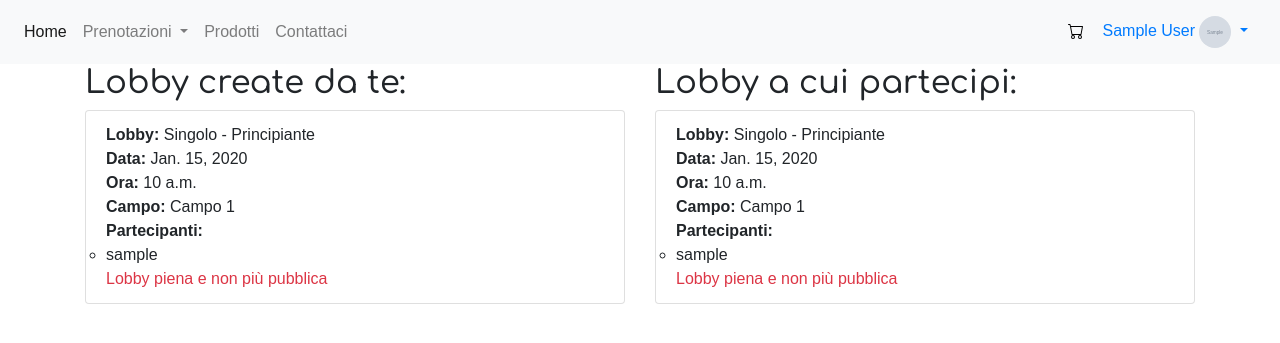
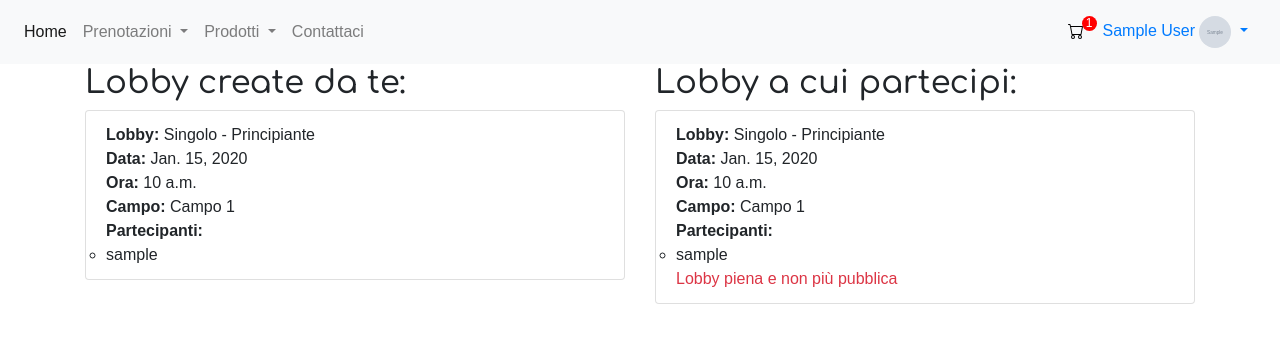
Before and after one commit to garrati-0/circolo-tennis, a Django app: page /prenotazioni/mie-lobbies/ in a window 1280 px wide. Shown: the top 343 px of the page. Run offline with Django 4.2, Linux system fonts and the light colour scheme; a user stored in the database is signed in; tables that the repository leaves empty hold one stand-in row (values such as "Sample post"); grey boxes marked "Sample" are stand-in pictures; some libraries are stand-ins or nearby versions; some web fonts are replaced.

Commit message:
Add new files and update existing files

```diff
--- a/circolo_tennis/administration/views.py
+++ b/circolo_tennis/administration/views.py
@@ -79,7 +79,7 @@ def aggiungi_prodotto(request):
         new_image = request.FILES.get('new_image')
         new_info = request.POST.get('new_info')  # Aggiunto per ottenere le informazioni
         new_description = request.POST.get('new_description')  # Aggiunto per ottenere la descrizione
-
+        new_category = request.POST.get('new_category')
         new_image_name = new_image.name if new_image else None  # Ottieni il nome dell'immagine
 
         if new_product and new_price and new_image:
@@ -89,7 +89,8 @@ def aggiungi_prodotto(request):
                 imagine=new_image,
                 nomeimg=new_image_name,  # Salva il nome dell'immagine
                 informazioni=new_info,
-                descrizione=new_description
+                descrizione=new_description,
+                categoria=new_category
             )
 
             return redirect('administration_dashboard')  # Redirect alla pagina di successo dopo l'aggiunta del prodotto
--- a/circolo_tennis/carrelo/views.py
+++ b/circolo_tennis/carrelo/views.py
@@ -14,6 +14,7 @@ from django.contrib import messages
 
 @login_required
 def carrello(request):
+    num = Preferiti.objects.filter(user=request.user).count()
     user = request.user
     myproducts = Preferiti.objects.filter(user=user).select_related('prodotto')
     costo_totale = myproducts.aggregate(Sum('prodotto__prezzo'))['prodotto__prezzo__sum'] or 0
@@ -24,7 +25,9 @@ def carrello(request):
         'myproducts': myproducts,
         'user': user,
         'costo_totale': costo_totale,
-        'indirizzi': indirizzi
+        'indirizzi': indirizzi,
+        'num': num,
+
     }
     return HttpResponse(template.render(context, request))
 
@@ -34,6 +37,7 @@ from django.shortcuts import get_object_or_404
 def rimuovi(request, prodotto_id):
     user = request.user
     preferito = get_object_or_404(Preferiti, pk=prodotto_id, user=user)  # Ottieni l'istanza dei preferiti dell'utente
+    preferito.decrement_counter()
     preferito.delete()  # Elimina l'istanza dei preferiti
     return redirect('carrello')
 
--- a/circolo_tennis/contattacci/views.py
+++ b/circolo_tennis/contattacci/views.py
@@ -14,8 +14,12 @@ from django.shortcuts import render, redirect, get_object_or_404
 # Create your views here.
 # Create your views here.
 def contattacci(request):
+    num = Preferiti.objects.filter(user=request.user).count()
+    context = {
+        'num': num,
+    }
 
-    return render(request, 'contattacci.html')
+    return render(request, 'contattacci.html', context)
 
 
 from django.shortcuts import render
--- a/circolo_tennis/home/templates/navbar.html
+++ b/circolo_tennis/home/templates/navbar.html
@@ -21,7 +21,26 @@
         position: absolute; /* Imposta il menu a comparsa come assoluto */
         top: 100%; /* Posiziona il menu sotto il link del profilo */
         left: 0; /* Allinea il menu con il bordo sinistro del contenitore */
+
     }
+
+    .cart-icon {
+        position: relative;
+      }
+
+      .cart-counter {
+        position: absolute;
+        top: -4px;
+        right: -10px;
+        background-color: red;
+        font-size: 12px;
+        color: white;
+        border-radius: 50%;
+        width: 15px;
+        height: 15px;
+        text-align: center;
+        line-height: 15px; /* Imposta line-height uguale all'altezza del contenitore */
+      }
 </style>
 </head>
 <body>
@@ -54,8 +73,14 @@
                 <a class="nav-link" href="{% url "prenotazioni" %}">Prenotazioni</a>
             </li>
             {% endif %}
-            <li class="nav-item">
-                <a class="nav-link" href="{% url "prodotti" %}">Prodotti</a>
+            <li class="nav-item dropdown">
+                <a class="nav-link dropdown-toggle" href="#" id="navbarDropdownMenuLink" role="button" data-toggle="dropdown" aria-haspopup="true" aria-expanded="false">
+                    Prodotti
+                </a>
+                <div class="dropdown-menu" aria-labelledby="navbarDropdownMenuLink">
+                    <a class="dropdown-item" href="{% url 'prodotti' categoria='racchette' %}">Racchette</a>
+                    <a class="dropdown-item" href="{% url 'prodotti' categoria='abbigliamento' %}">Abbigliamento</a>
+                </div>
             </li>
             <li class="nav-item">
                 <a class="nav-link" href="{% url "contattacci"%}">Contattaci</a>
@@ -73,7 +98,7 @@
                   </svg>
               </a>
               <div class="cart-counter">
-
+               {{num}}
             </div>
           </div>
 
--- a/circolo_tennis/prenotazioni/templates/le_tue_lobby.html
+++ b/circolo_tennis/prenotazioni/templates/le_tue_lobby.html
@@ -19,7 +19,7 @@
                                 <li>{{ partecipante.username }}</li>
                             {% endfor %}
                         </ul>
-                        {% if not lobby.is_public %}
+                        {% if not lobby.pubblicata %}
                             <span class="text-danger">Lobby piena e non più pubblica</span>
                         {% endif %}
                     </li>
@@ -44,7 +44,7 @@
                                 <li>{{ partecipante.username }}</li>
                             {% endfor %}
                         </ul>
-                        {% if not lobby.is_public %}
+                        {% if lobby.pubblicata %}
                             <span class="text-danger">Lobby piena e non più pubblica</span>
                         {% endif %}
                     </li>
--- a/circolo_tennis/prenotazioni/views.py
+++ b/circolo_tennis/prenotazioni/views.py
@@ -1,6 +1,8 @@
 from datetime import datetime, timedelta, date
 from django.contrib.auth.decorators import login_required
 from django.shortcuts import render, redirect, HttpResponse
+
+from prodotti.models import Preferiti
 from .models import PrenotazioneCampo
 from django.utils.translation import activate
 from django.utils.dateparse import parse_date
@@ -13,6 +15,7 @@ from django.contrib import messages
 
 
 def prenotazioni(request, data_selezionata=None):
+    num = Preferiti.objects.filter(user=request.user).count()
     if data_selezionata is None:
         data_selezionata = date.today()
     else:
@@ -38,6 +41,7 @@ def prenotazioni(request, data_selezionata=None):
         'data_selezionata': data_selezionata,
         'data_successiva': data_successiva,
         'data_precedente': data_precedente,
+        'num': num,
     })
 
 
@@ -139,10 +143,11 @@ def conferma_prenotazione(request, prenotazione_id):
 
 @login_required
 def mie_prenotazioni(request):
+    num = Preferiti.objects.filter(user=request.user).count()
     user = request.user
     prenotazioni_utente = PrenotazioneCampo.objects.filter(cliente=user).order_by('data', 'orario')
 
-    return render(request, 'mie_prenotazioni.html', {'prenotazioni_utente': prenotazioni_utente})
+    return render(request, 'mie_prenotazioni.html', {'prenotazioni_utente': prenotazioni_utente, 'num': num})
 
 
 
@@ -151,11 +156,12 @@ def mie_prenotazioni(request):
 
 def visualizza_lobbies(request):
     # Recupera tutte le lobby dal database
+    num = Preferiti.objects.filter(user=request.user).count()
     tutte_le_lobbies = Lobby.objects.all()
     for x in tutte_le_lobbies:
         print(x.partecipanti.all())
     # Passa le lobby al template per la visualizzazione
-    return render(request, 'lobby.html', {'tutte_le_lobbies': tutte_le_lobbies})
+    return render(request, 'lobby.html', {'tutte_le_lobbies': tutte_le_lobbies, 'num': num})
 
 
 
@@ -237,6 +243,7 @@ def aggiungi_giocatore(request, lobby_id):
 
 
 def le_mie_lobbies(request):
+    num = Preferiti.objects.filter(user=request.user).count()
     # Ottieni le lobby create dall'utente corrente
     lobbies_create = Lobby.objects.filter(creator=request.user)
 
@@ -246,6 +253,7 @@ def le_mie_lobbies(request):
     context = {
         'lobbies_create': lobbies_create,
         'lobbies_partecipate': lobbies_partecipate,
+        'num': num,
     }
 
     return render(request, 'le_tue_lobby.html', context)
--- a/circolo_tennis/prodotti/urls.py
+++ b/circolo_tennis/prodotti/urls.py
@@ -2,7 +2,7 @@ from django.urls import path
 from . import views
 
 urlpatterns = [
-    path('', views.prodotti, name='prodotti'),
+    path('prodotti/<str:categoria>/', views.prodotti, name='prodotti'),
     path('aggiungi_ai_preferiti/<int:prodotto_id>/', views.aggiungi_ai_preferiti, name='aggiungi_ai_preferiti'),
     path('inserisci_recensione/<int:prodotto_id>/', views.inserisci_recensione, name='inserisci_recensione'),
 ]
```
Also changed, not shown: circolo_tennis/administration/templates/administration_dashboard.html (+8 -0 lines), circolo_tennis/home/views.py (+7 -1 lines), circolo_tennis/prodotti/models.py (+10 -0 lines), circolo_tennis/prodotti/templates/prodotti.html (+5 -2 lines), circolo_tennis/prodotti/views.py (+13 -4 lines), circolo_tennis/home/templates/email.html (renamed from circolo_tennis/home/templates/emailhome.html), circolo_tennis/prodotti/migrations/0004_preferiti_counter.py (added), circolo_tennis/prodotti/static/img/babolat-pure-aero-pffn5uk9ihoqjkv7a1cmfykc3ogm3l9f47ini634p4_UIiQnuh.jpg (added), circolo_tennis/prodotti/static/img/nike_short_tennis_7_woven_830817_092_grigio_giallo_.jpg (added), circolo_tennis/prodotti/static/img/peakpx_v1oXlEh.jpg (added).
